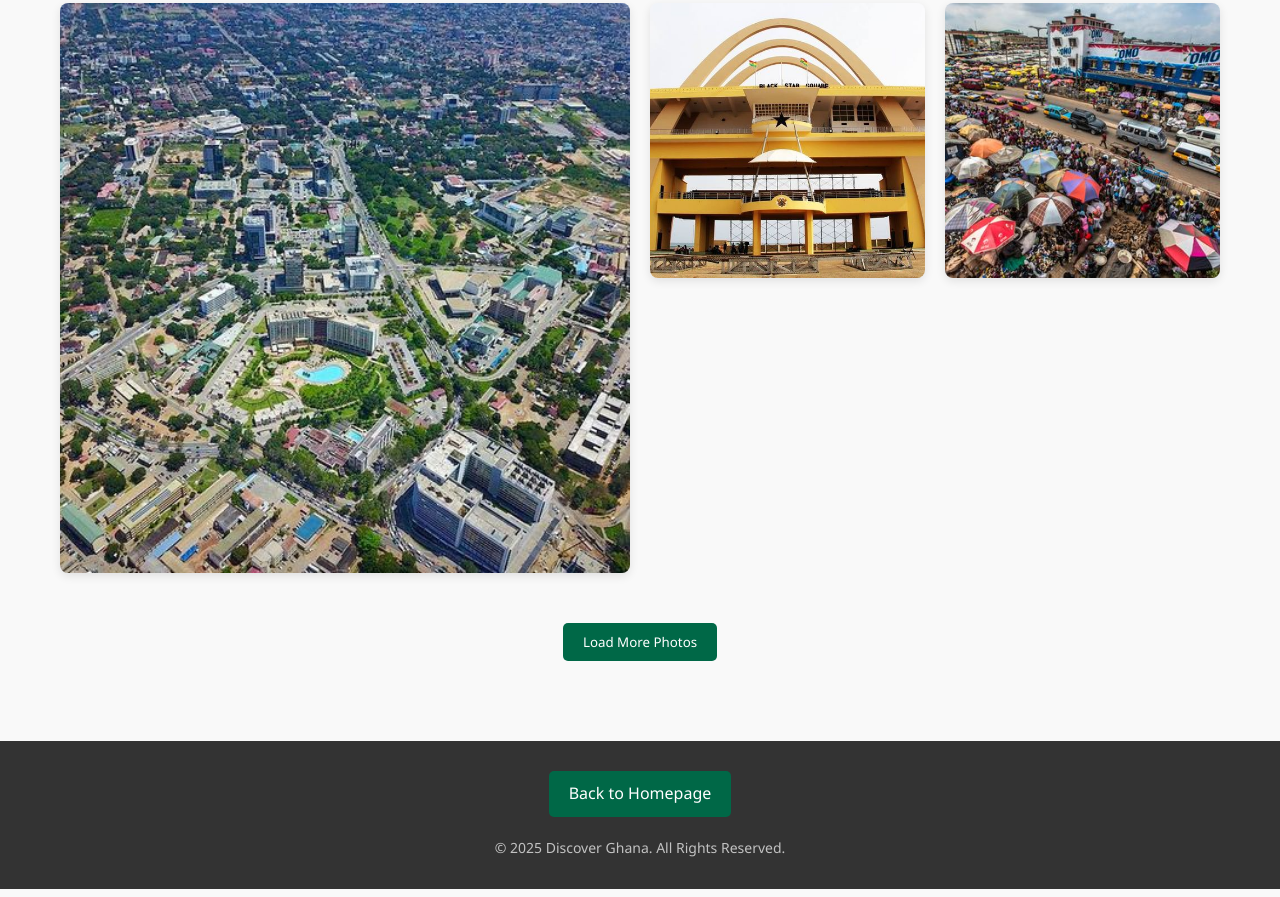
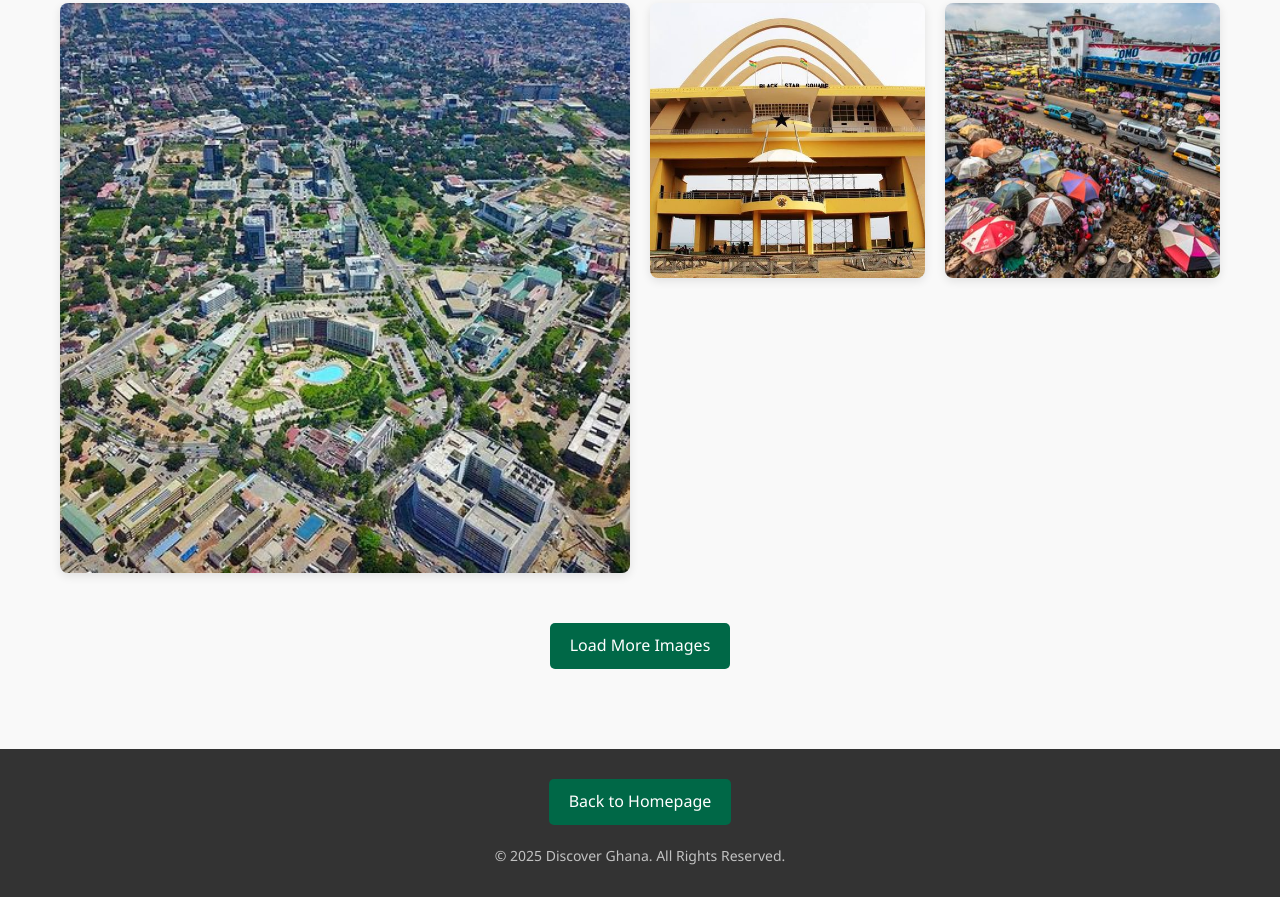
Before and after one commit to Lilfeisty222/John-Awuku-Sedem-Pearson-Alpha, a plain HTML site: page John Awuku Sedem -Tourism Website/Gallery.html in a window 1280 px wide. Shown: the part 3927-4824 px from the top of the page. Drawn offline with Linux system fonts and the light colour scheme.

Commit message:
Update Gallery.html

```diff
--- a/John Awuku Sedem -Tourism Website/Gallery.html
+++ b/John Awuku Sedem -Tourism Website/Gallery.html
@@ -209,7 +209,7 @@
             </div>
 
             <div class="load-more">
-                <button class="btn" id="loadMoreBtn">Load More Photos</button>
+                <a href="https://www.pinterest.com/search/pins/?q=Ghana%20tourism&rs=srs&b_id=5424068611188927807&source_id=5424068632500183951&request_params=%7B%227%22%3A%20%225424068632500183951%22%2C%20%221%22%3A%20%22139%22%2C%20%228%22%3A%20%225424068611188927807%22%7D&view_parameter_type=3903&pins_display=3&quick_save_icon=1" class="btn">Load More Images</a>
             </div>
         </div>
     </section>
```
